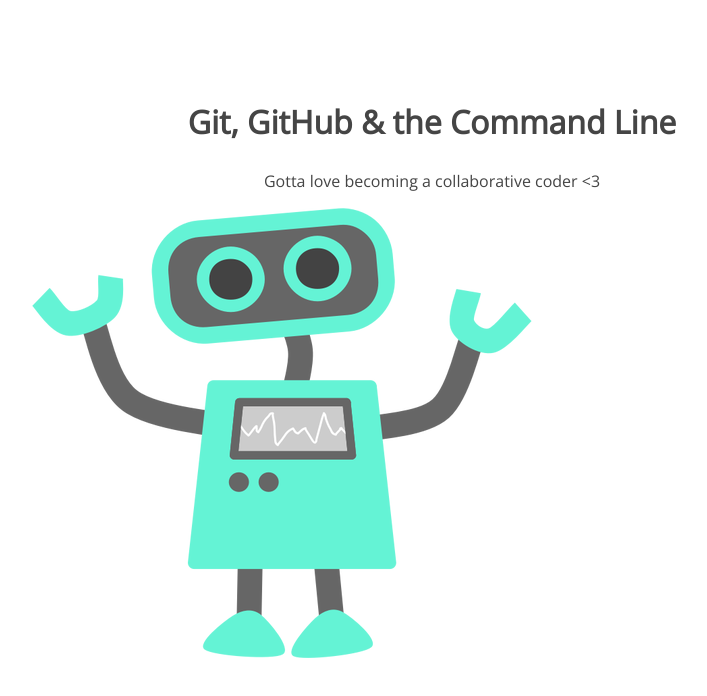
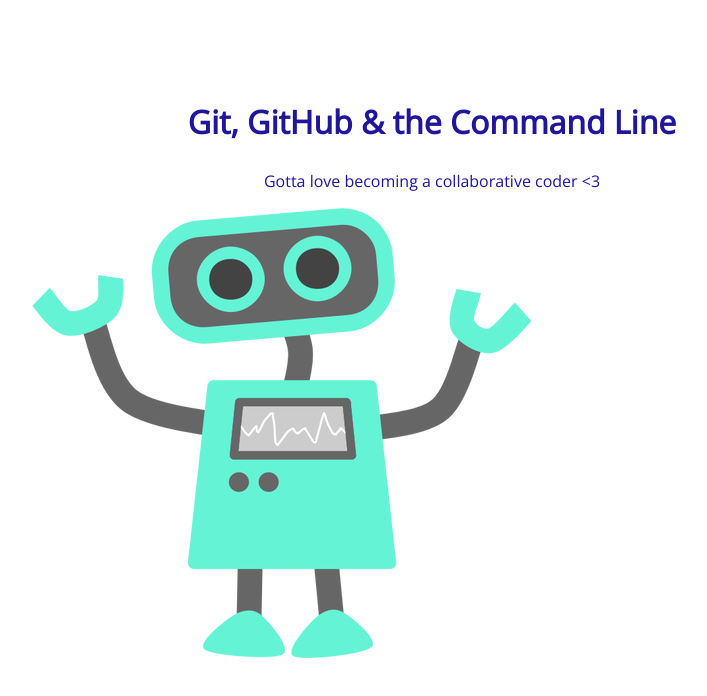
Before and after one commit to rfieldspittman/105-project, a plain HTML site: page index.html in a window 1280 px wide. Shown: the whole page, without its empty margins (208-915 px from the left). Drawn offline with nearby package versions, Linux system fonts and the light colour scheme.

Commit message:
changed h1 font to blue

```diff
--- a/css/style.css
+++ b/css/style.css
@@ -5,7 +5,7 @@
 section h1,
 section p {
 	text-align: center;
-	color: #454545;
+	color: #1f169c;
 }
 section h1 {
 	font: 32px 'Open Sans';
```
